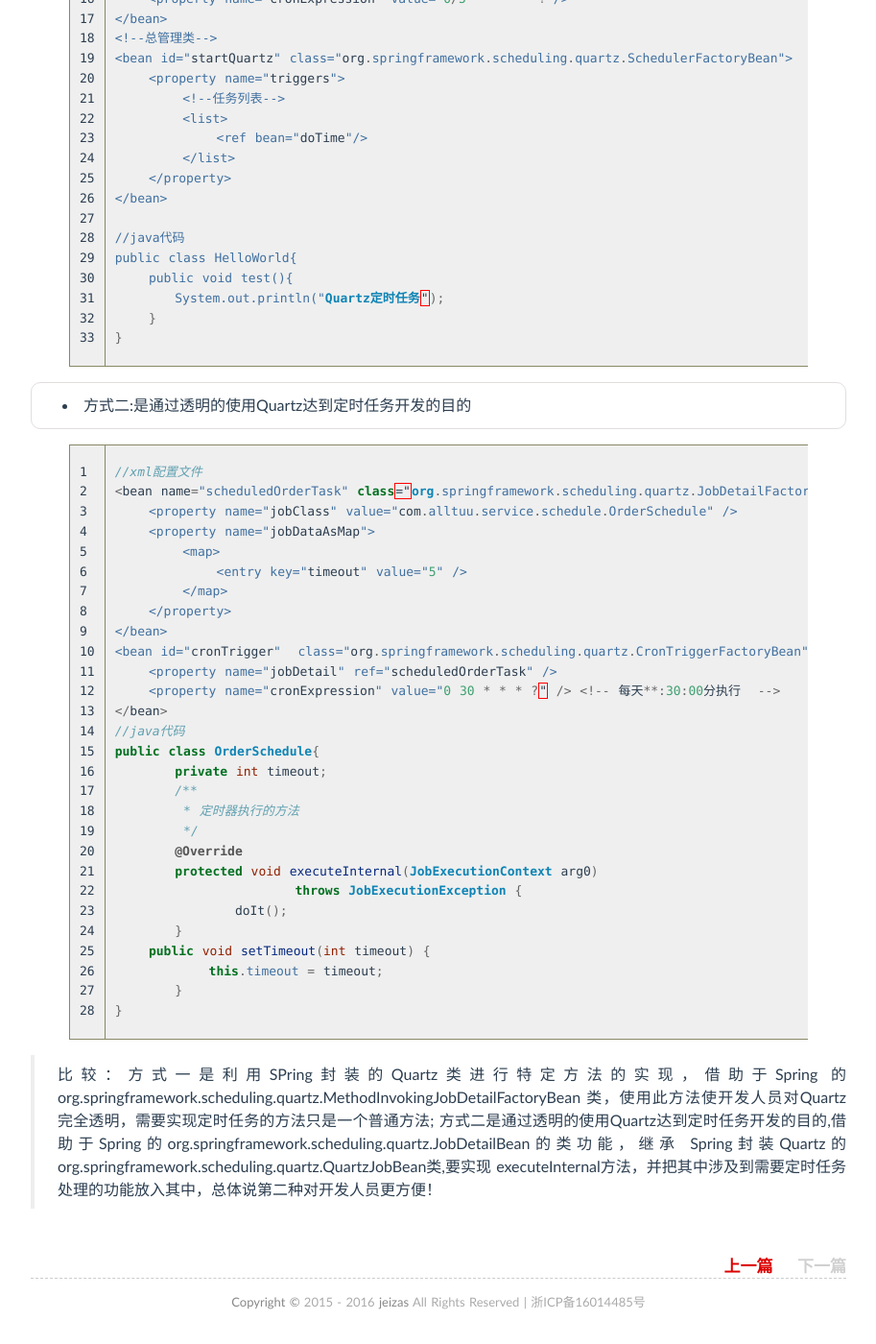
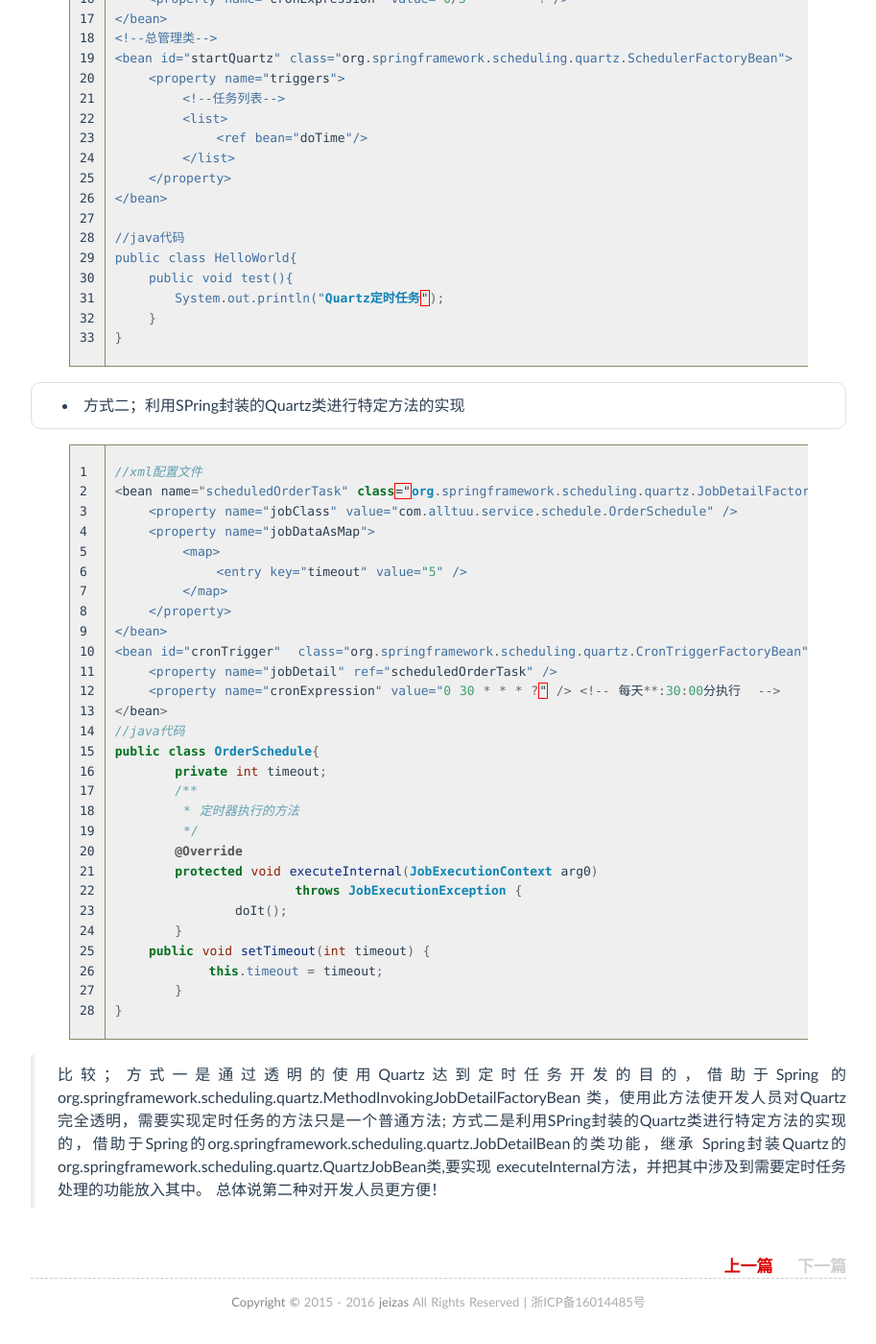
Before and after one commit to jeizas/jeizas.github.io, a Jekyll site: the page built from _posts/2016-07-05-quartz.md, in a window 1280 px wide and 1400 px high, scrolled down 807 px. Shown: the whole window at 96% size, without its empty margins (183-1096 px from the left). Built offline with Jekyll 4.4.1, drawn with Linux system fonts in a browser that asks for light colours; comment, search, counter and statistics services are not loaded; part of the change alters nothing that is shown; some of the changed text lies outside the part shown.

Commit message:
修改：     _posts/2016-07-05-quartz.md

```diff
--- a/_posts/2016-07-05-quartz.md
+++ b/_posts/2016-07-05-quartz.md
@@ -11,7 +11,7 @@ tags: Framework
 
 ##### 1. spring-quartz
 
-* 方式一:利用SPring封装的Quartz类进行特定方法的实现
+* 方式一；是通过透明的使用Quartz达到定时任务开发的目的
 
 {% highlight java linenos %}
 //xml配置代码
@@ -49,7 +49,7 @@ public class HelloWorld{
 }
 {% endhighlight linenos %}
 
-* 方式二:是通过透明的使用Quartz达到定时任务开发的目的
+* 方式二；利用SPring封装的Quartz类进行特定方法的实现
 
 {% highlight java linenos %}
 //xml配置文件
@@ -82,5 +82,6 @@ public class OrderSchedule{
 }
 {% endhighlight linenos %}
 
-> 比较：方式一是利用SPring封装的Quartz类进行特定方法的实现，借助于Spring 的 org.springframework.scheduling.quartz.MethodInvokingJobDetailFactoryBean 类，使用此方法使开发人员对Quartz完全透明，需要实现定时任务的方法只是一个普通方法;
-> 方式二是通过透明的使用Quartz达到定时任务开发的目的,借助于Spring的org.springframework.scheduling.quartz.JobDetailBean的类功能，继承 Spring封装Quartz的org.springframework.scheduling.quartz.QuartzJobBean类,要实现 executeInternal方法，并把其中涉及到需要定时任务处理的功能放入其中，总体说第二种对开发人员更方便！
+> 比较；方式一是通过透明的使用Quartz达到定时任务开发的目的，借助于Spring 的 org.springframework.scheduling.quartz.MethodInvokingJobDetailFactoryBean 类，使用此方法使开发人员对Quartz完全透明，需要实现定时任务的方法只是一个普通方法;
+> 方式二是利用SPring封装的Quartz类进行特定方法的实现的，借助于Spring的org.springframework.scheduling.quartz.JobDetailBean的类功能，继承 Spring封装Quartz的org.springframework.scheduling.quartz.QuartzJobBean类,要实现 executeInternal方法，并把其中涉及到需要定时任务处理的功能放入其中。
+> 总体说第二种对开发人员更方便！
```
